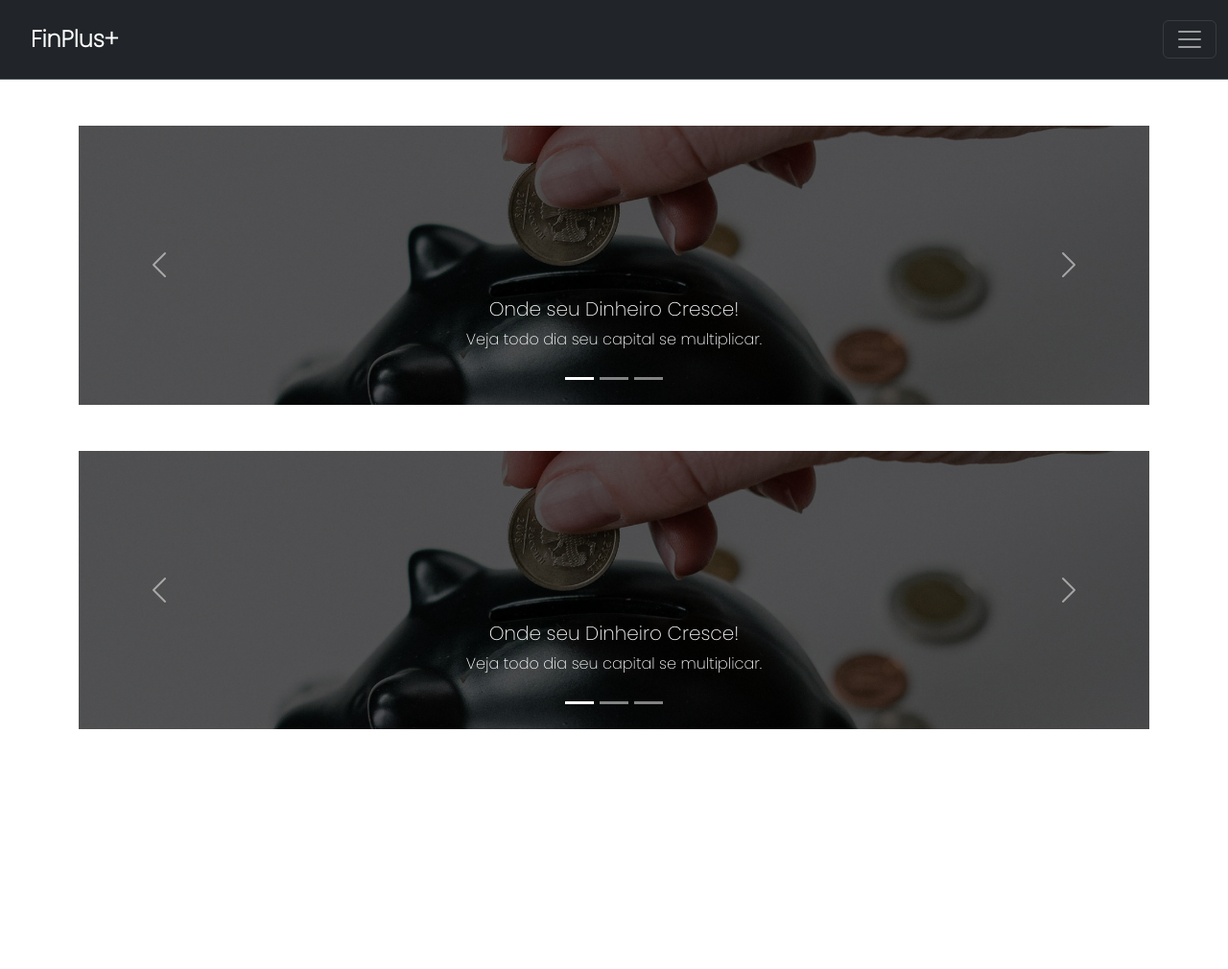
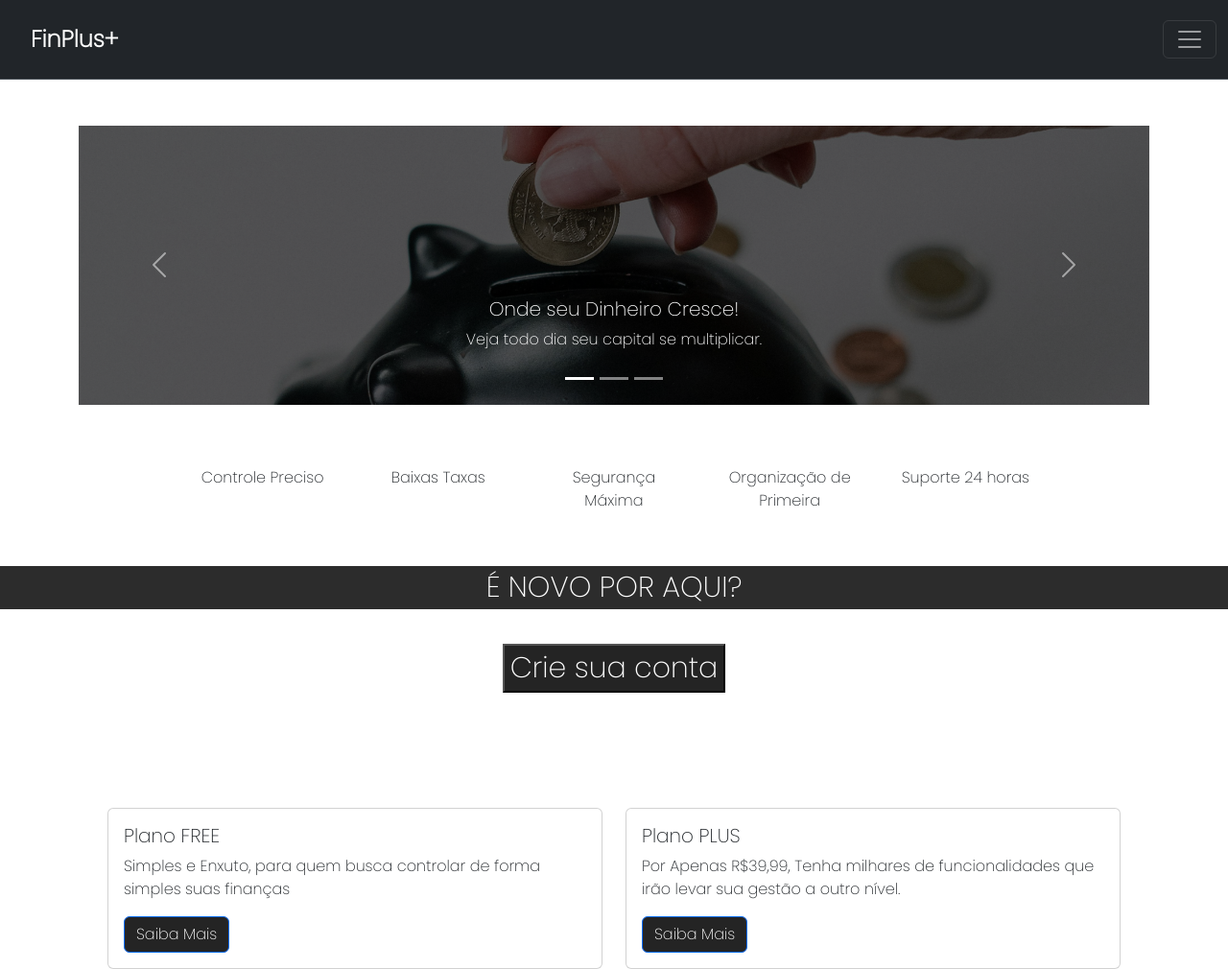
Before and after one commit to TacianoML/fiap-trabalhos, a plain HTML site: page index.html in a window 1280 px wide. Shown: the whole page at 96% size. Before the commit the page ends 800 px from the top, so only its background shows below. Drawn offline with Linux system fonts and the light colour scheme.

Commit message:
comentario

```diff
--- a/css/Styles.css
+++ b/css/Styles.css
@@ -17,3 +17,43 @@ html, body {
     font-size: 24px;
     font-weight: 600;
 }
+
+.col:hover{
+    background-color: rgb(36, 36, 36);
+    font-size: 20px;
+}
+
+.p-3:hover{
+    color: white;
+}
+
+.meio p{
+    margin-top: 40px;
+    text-align: center;
+    font-size: 30px;
+    color: white;
+    background-color: rgb(44, 44, 44);
+}
+
+.login{
+    text-align: center;
+}
+
+
+.login button{
+    margin-top: 20px;
+    margin-bottom: 120px;
+    color: white;
+    background-color:rgb(36, 36, 36);
+    font-size: 30px;
+
+}
+
+.btn {
+    background-color: rgb(36, 36, 36) ;
+}
+
+.row{
+    margin-left: 100px;
+    margin-right: 100px;
+}
--- a/index.html
+++ b/index.html
@@ -94,57 +94,68 @@
 </div>
 
 
+    <!-------------------------- Fim Carrosel ---------------------------->
 
+    <!-----------------------------  Grid  ------------------------------>
 
-    <!-------------------- ----- Fim Carrosel ---------------------------->
-
-
-
-    <div class="container my-5">
-      <h1 class="my-y"></h1>
-      <div id="carouselExampleCaptions" class="carousel slide">
-          <div class="carousel-indicators">
-            <button type="button" data-bs-target="#carouselExampleCaptions" data-bs-slide-to="0" class="active" aria-current="true" aria-label="Slide 1"></button>
-            <button type="button" data-bs-target="#carouselExampleCaptions" data-bs-slide-to="1" aria-label="Slide 2"></button>
-            <button type="button" data-bs-target="#carouselExampleCaptions" data-bs-slide-to="2" aria-label="Slide 3"></button>
+    <div class="container text-center">
+      <div class="row row-cols-2 row-cols-lg-5 g-2 g-lg-3">
+        <div class="col">
+          <div class="p-3">Controle Preciso</div>
         </div>
-          <div class="carousel-inner">
-            <div class="carousel-item active">
-              <img src="./images/1.png" class="d-block w-100" alt="Dinheiro sendo colococado no cofrinho">
-              <div class="carousel-caption d-none d-md-block">
-                <h5>Onde seu Dinheiro Cresce!</h5>
-                <p>Veja todo dia seu capital se multiplicar.</p>
+        <div class="col">
+          <div class="p-3">Baixas Taxas</div>
         </div>
+        <div class="col">
+          <div class="p-3">Segurança Máxima</div>
         </div>
-            <div class="carousel-item">
-              <img src="./images/2.png" class="d-block w-100" alt="Alguém segurando um cartão de crédito">
-              <div class="carousel-caption d-none d-md-block">
-                <h5>Tempo Real</h5>
-                <p>Agilidade máxima em atualizar os dados da sua conta.</p>
+        <div class="col">
+          <div class="p-3">Organização de Primeira</div>
         </div>
-            </div>
-            <div class="carousel-item">
-              <img src="./images/3.png" class="d-block w-100" alt="Moedas Caindo">
-              <div class="carousel-caption d-none d-md-block">
-                <h5>Controle Máximo</h5>
-                <p>Tenha absoluto controle de todas as suas movimentações bancárias.</p>
+        <div class="col">
+          <div class="p-3">Suporte 24 horas</div>
         </div>
       </div>
     </div>
-          <button class="carousel-control-prev" type="button" data-bs-target="#carouselExampleCaptions" data-bs-slide="prev">
-            <span class="carousel-control-prev-icon" aria-hidden="true"></span>
-            <span class="visually-hidden">Previous</span>
+<!-----------------------------  Fim Grid  ------------------------------>
+
+
+<!-----------------------------  Login  ------------------------------>
+<div class="meio">
+    <p>É NOVO POR AQUI?</p>
+</div>
+
+<div class="login">
+    <button>
+      Crie sua conta
     </button>
-          <button class="carousel-control-next" type="button" data-bs-target="#carouselExampleCaptions" data-bs-slide="next">
-            <span class="carousel-control-next-icon" aria-hidden="true"></span>
-            <span class="visually-hidden">Next</span>
-          </button>
+</div>
+
+<!-----------------------------  Fim Login  ------------------------------>
+
+<!-----------------------------  Planos  ------------------------------>
+<div class="row">
+  <div class="col-sm-6 mb-3 mb-sm-0">
+    <div class="card">
+      <div class="card-body">
+        <h5 class="card-title">Plano FREE</h5>
+        <p class="card-text">Simples e Enxuto, para quem busca controlar de forma simples suas finanças</p>
+        <a href="#" class="btn btn-primary">Saiba Mais</a>
+      </div>
+    </div>
+  </div>
+  <div class="col-sm-6">
+    <div class="card">
+      <div class="card-body">
+        <h5 class="card-title">Plano PLUS</h5>
+        <p class="card-text">Por Apenas R$39,99, Tenha milhares de funcionalidades que irão levar sua gestão a outro nível.</p>
+        <a href="#" class="btn btn-primary">Saiba Mais</a>
+      </div>
+    </div>
   </div>
 </div>
 
-
-
-
+<!-----------------------------  Fim Planos  ------------------------------>
 
     <!-------------- Chamada do Bootstrap JS ------------------>
       <script src="./js/bootstrap.bundle.min.js"></script>
```
Lines whose indentation alone changed are shown as unchanged.
